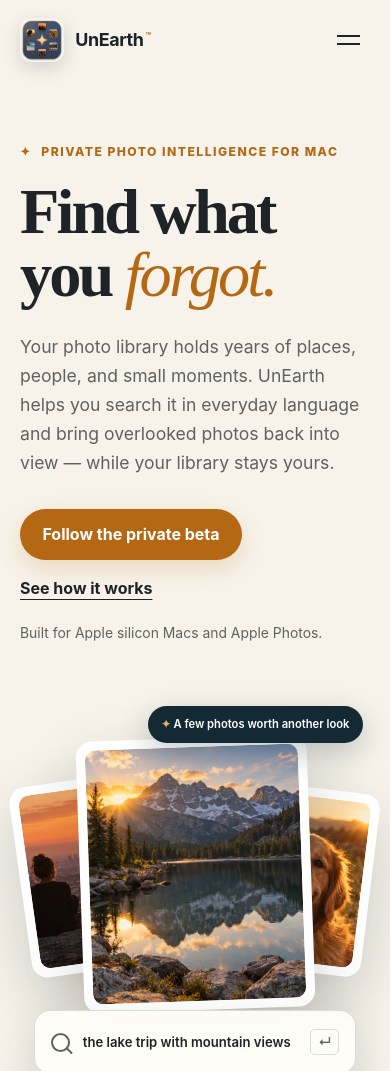
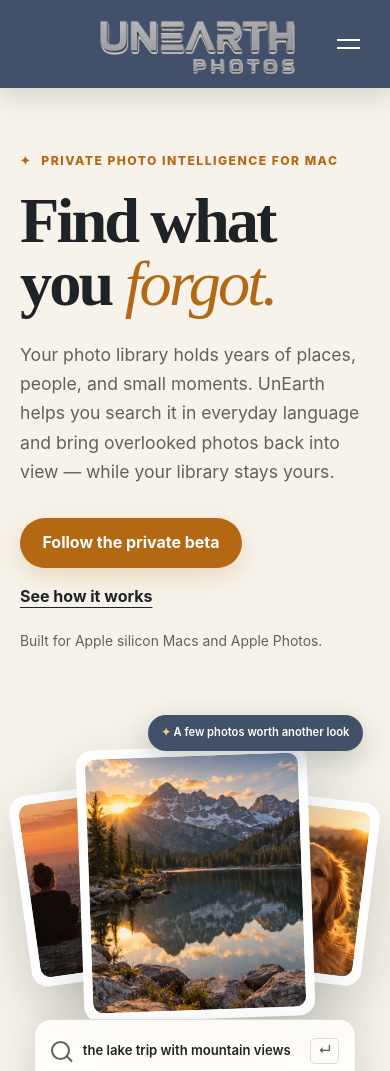
Before and after one commit to NYTransit/unearthphotos-site, a plain HTML site: page website/index.html in a window 390 px wide. Shown: the top 1071 px of the page. Drawn offline with Linux system fonts and the light colour scheme.

Commit message:
Center supplied UnEarth wordmark and align site palette

```diff
--- a/website/index.html
+++ b/website/index.html
@@ -23,9 +23,9 @@
 <body>
   <a class="skip-link" href="#main">Skip to content</a>
   <header class="site-header">
-    <a class="brand" href="#top" aria-label="UnEarth home">
-      <img src="assets/app-icon.png" width="44" height="44" alt="">
-      <span>UnEarth<sup>™</sup></span>
+    <span class="header-balance" aria-hidden="true"></span>
+    <a class="brand wordmark" href="#top" aria-label="UnEarth Photos home">
+      <img src="assets/unearth-photos-wordmark.png" width="1080" height="320" alt="UnEarth Photos">
     </a>
     <button class="menu-button" type="button" aria-expanded="false" aria-controls="site-nav">
       <span class="sr-only">Open navigation</span>
@@ -158,7 +158,7 @@
   </main>
 
   <footer>
-    <a class="brand footer-brand" href="#top"><img src="assets/app-icon.png" width="38" height="38" alt=""><span>UnEarth<sup>™</sup></span></a>
+    <a class="brand footer-brand" href="#top" aria-label="UnEarth Photos home"><img src="assets/unearth-photos-wordmark.png" width="1080" height="320" alt="UnEarth Photos"></a>
     <p>Private photo intelligence for Mac.</p>
     <p class="copyright">© <span id="year">2026</span> MERRITT MATTERS INC</p>
   </footer>
--- a/website/styles.css
+++ b/website/styles.css
@@ -4,11 +4,11 @@
   --stone: #ebe5d9;
   --ink: #1e2328;
   --muted: #5f625f;
-  --navy: #132a35;
-  --navy-raised: #1d3a47;
+  --navy: #41516a;
+  --navy-raised: #53647d;
   --gold: #b56813;
-  --gold-bright: #e4b45a;
-  --gold-soft: #f2ddb3;
+  --gold-bright: #f5cc7d;
+  --gold-soft: #f7dfae;
   --focus: #2565a7;
   --line: rgba(30, 35, 40, .15);
   --serif: Iowan Old Style, Baskerville, "Times New Roman", serif;
@@ -26,14 +26,17 @@ button, a { -webkit-tap-highlight-color: transparent; }
 .skip-link:focus { top: 1rem; }
 .sr-only { position: absolute; width: 1px; height: 1px; padding: 0; margin: -1px; overflow: hidden; clip: rect(0,0,0,0); white-space: nowrap; border: 0; }
 
-.site-header { max-width: 1280px; margin: 0 auto; min-height: 88px; padding: 1.1rem clamp(1.25rem, 4vw, 4rem); display: flex; align-items: center; justify-content: space-between; }
+.site-header { width: 100%; min-height: 108px; padding: 1.1rem clamp(1.25rem, 4vw, 4rem); display: grid; grid-template-columns: 1fr auto 1fr; align-items: center; color: #fff; background: var(--navy); box-shadow: 0 8px 24px rgba(35, 46, 62, .16); }
+.header-balance { min-width: 1px; }
 .brand { display: inline-flex; align-items: center; gap: .7rem; text-decoration: none; font-weight: 680; letter-spacing: -.02em; font-size: 1.12rem; }
 .brand img { border-radius: 10px; box-shadow: 0 6px 18px rgba(23, 36, 42, .15); }
 .brand sup { color: var(--gold); font-size: .48em; margin-left: .12rem; vertical-align: super; }
-.site-nav { display: flex; align-items: center; gap: 2rem; }
+.wordmark { justify-self: center; width: clamp(220px, 24vw, 330px); }
+.wordmark img { width: 100%; height: auto; border-radius: 0; box-shadow: none; }
+.site-nav { justify-self: end; display: flex; align-items: center; gap: clamp(1rem, 2vw, 2rem); }
 .site-nav a { text-decoration: none; font-size: .9rem; font-weight: 580; }
-.site-nav a:hover { color: var(--gold); }
-.site-nav .nav-cta { border: 1px solid var(--ink); border-radius: 999px; padding: .55rem 1rem; }
+.site-nav a:hover { color: var(--gold-bright); }
+.site-nav .nav-cta { border: 1px solid var(--gold-bright); border-radius: 999px; padding: .55rem 1rem; }
 .menu-button { display: none; }
 
 .hero { min-height: 690px; max-width: 1280px; margin: 0 auto; padding: clamp(3.5rem, 8vw, 7rem) clamp(1.25rem, 4vw, 4rem) 6rem; display: grid; grid-template-columns: minmax(0, .95fr) minmax(460px, 1.05fr); gap: clamp(3rem, 7vw, 7rem); align-items: center; }
@@ -120,7 +123,8 @@ h1 em { color: var(--gold); font-weight: 500; }
 .beta p:not(.eyebrow) { max-width: 40rem; color: var(--muted); }
 .beta .button { flex: 0 0 auto; margin-bottom: .5rem; }
 footer { max-width: 1160px; margin: 0 auto; padding: 2.5rem 1.25rem; border-top: 1px solid var(--line); display: flex; align-items: center; gap: 2rem; color: var(--muted); font-size: .82rem; }
-.footer-brand { color: var(--ink); }
+.footer-brand { width: 170px; color: var(--ink); }
+.footer-brand img { width: 100%; height: auto; border-radius: 0; box-shadow: none; }
 .copyright { margin-left: auto; }
 
 @media (max-width: 900px) {
@@ -133,10 +137,11 @@ footer { max-width: 1160px; margin: 0 auto; padding: 2.5rem 1.25rem; border-top:
 }
 
 @media (max-width: 680px) {
-  .site-header { min-height: 74px; }
+  .site-header { min-height: 86px; grid-template-columns: 44px 1fr 44px; padding-top: .7rem; padding-bottom: .7rem; }
+  .wordmark { width: min(220px, 62vw); }
   .menu-button { display: grid; place-content: center; gap: 6px; width: 44px; height: 44px; border: 0; background: transparent; cursor: pointer; }
-  .menu-button span:not(.sr-only) { display: block; width: 23px; height: 2px; background: var(--ink); transition: transform 180ms ease; }
-  .site-nav { display: none; position: absolute; z-index: 20; top: 70px; left: 1rem; right: 1rem; flex-direction: column; align-items: stretch; gap: .4rem; padding: 1rem; background: var(--surface); border: 1px solid var(--line); border-radius: 12px; box-shadow: 0 18px 45px rgba(32,40,44,.17); }
+  .menu-button span:not(.sr-only) { display: block; width: 23px; height: 2px; background: #fff; transition: transform 180ms ease; }
+  .site-nav { display: none; position: absolute; z-index: 20; top: 82px; left: 1rem; right: 1rem; flex-direction: column; align-items: stretch; gap: .4rem; padding: 1rem; color: var(--ink); background: var(--surface); border: 1px solid var(--line); border-radius: 12px; box-shadow: 0 18px 45px rgba(32,40,44,.17); }
   .site-nav.open { display: flex; }
   .site-nav a { padding: .7rem; }
   .site-nav .nav-cta { border: 0; border-radius: 7px; background: var(--stone); }
```
Also changed, not shown: website/assets/social-card.png, website/assets/unearth-photos-wordmark.png (added), 1 other file.
